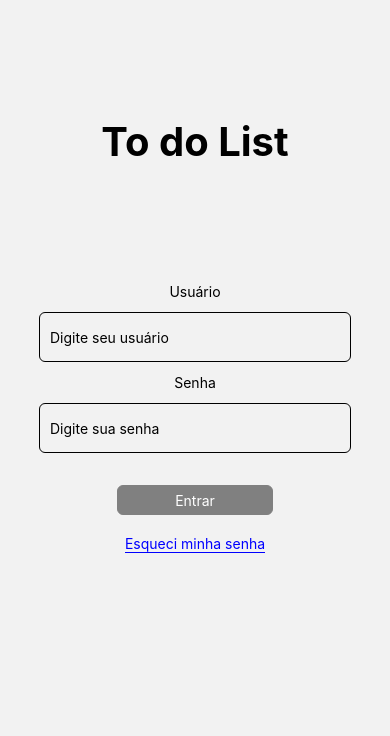
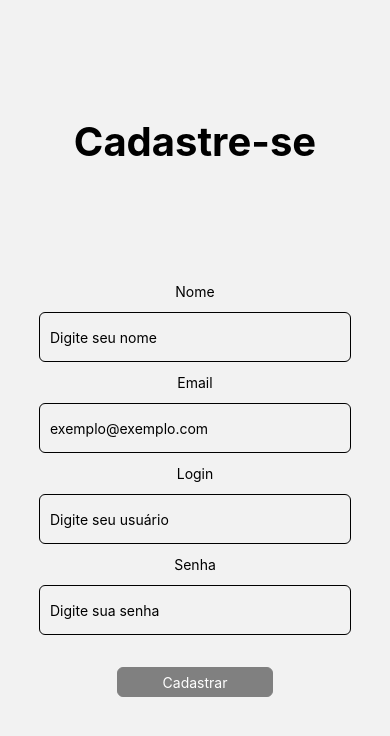
Before and after one commit to Will-Jacks/todolist-mobile, a React Native app: screen /Login in a window 390 px wide. Shown: the top 736 px of the page. Built offline with nearby package versions, Linux system fonts and the light colour scheme.

Commit message:
criação registro de usuário

```diff
--- a/App.js
+++ b/App.js
@@ -1,6 +1,5 @@
 import { NavigationContainer } from '@react-navigation/native';
 import MyStack from './routes/MyStack.js';
-import TabNav from './routes/TabNav.js';
 import { StatusBar } from 'expo-status-bar';
 
 
@@ -10,7 +9,6 @@ export default function App() {
     <NavigationContainer>
       <StatusBar style='dark' />
       <MyStack />
-
     </NavigationContainer>
   );
 }
--- a/routes/MyStack.js
+++ b/routes/MyStack.js
@@ -1,14 +1,18 @@
 import { createStackNavigator } from "@react-navigation/stack";
 import Login from "../src/screens/Login.js";
 import HomeScreen from "../src/screens/HomeScreen.js";
+import UserRegistration from "../src/screens/UserRegistration.js";
+import { UserRegistrationProvider } from "../src/components/context/LoginContext.js";
 const Stack = createStackNavigator();
 
 
 export default function MyStack() {
 
     return(
-        <Stack.Navigator>
-            <Stack.Screen name="Login" component={Login} options={{headerShown: false}}/>
-        </Stack.Navigator>
+        <UserRegistrationProvider>
+            <Stack.Navigator>
+                <Stack.Screen name="Login" component={UserRegistration} options={{headerShown: false}}/>
+            </Stack.Navigator>
+        </UserRegistrationProvider>
     );
 }
--- a/src/components/AppHeader/AppHeader.js
+++ b/src/components/AppHeader/AppHeader.js
@@ -1,11 +1,11 @@
 import { View, Text, StyleSheet } from "react-native";
 
 
-export default function AppHeader() {
+export default function AppHeader({ children }) {
 
     return (
         <View style={styles.containerHeader} >
-            <Text style={styles.title}>To do List</Text>
+            <Text style={styles.title}>{children}</Text>
         </View>
     )
 }
--- a/src/components/RenderTasks/RenderTasks.js
+++ b/src/components/RenderTasks/RenderTasks.js
@@ -3,7 +3,6 @@ import { useTaskContext } from "../context/TaskContext";
 import { FontAwesomeIcon } from "@fortawesome/react-native-fontawesome";
 import { faCheck, faTrash } from "@fortawesome/free-solid-svg-icons";
 import { StyleSheet } from "react-native";
-import { useState } from "react";
 
 export default function RenderTasks() {
     const { taskTitle, deleteTaskTitle, completed, setCompleted } = useTaskContext();
--- /dev/null
+++ b/src/components/context/LoginContext.js
@@ -0,0 +1,43 @@
+import { createContext, useContext, useState } from "react";
+import { TaskContext } from "./TaskContext";
+
+export const UserRegistrationContext = createContext();
+
+export const useUserRegistrationContext = () => {
+    return useContext(UserRegistrationContext);
+}
+
+class UserData {
+    constructor(username, password, name, email) {
+        this.username = username;
+        this.password = password;
+        this.name = name;
+        this.email = email;
+    }
+}
+
+export function UserRegistrationProvider({ children }) {
+
+    const [userLogin, setUserLogin] = useState('');
+    const [userPassword, setUserPassword] = useState('');
+    const [username, setUsername] = useState('');
+    const [email, setEmail] = useState('');
+
+    const userRegister = () => {
+        const newUser = new UserData(userLogin, userPassword, username, email);
+
+        console.log(newUser)
+        //Futura lógica de armazenamento do banco de dados
+    }
+
+    return (
+        <UserRegistrationContext.Provider value={{
+            userLogin, setUserLogin
+            , userPassword, setUserPassword
+            , username, setUsername
+            , email, setEmail, userRegister
+        }}>
+            {children}
+        </UserRegistrationContext.Provider>
+    )
+}
--- a/src/screens/HomeScreen.js
+++ b/src/screens/HomeScreen.js
@@ -16,7 +16,7 @@ export default function HomeScreen() {
                 <FormExibitionProvider>
 
                     <View style={styles.container}>
-                        <AppHeader />
+                        <AppHeader>To Do List</AppHeader>
                         <TaskHeader />
                         <RenderTasks />
                         <StatusBar style="auto" />
--- a/src/screens/Login.js
+++ b/src/screens/Login.js
@@ -2,12 +2,14 @@ import { View, Text, StyleSheet, TouchableOpacity } from "react-native"
 import { TextInput } from "react-native-gesture-handler"
 import AppHeader from "../components/AppHeader/AppHeader"
 
+
 export default function Login() {
+
 
 
     return (
         <View style={styles.container}>
-            <AppHeader />
+            <AppHeader>To Do List</AppHeader>
 
             <Text>Usuário</Text>
             <TextInput style={styles.input} placeholder="Digite seu usuário" />
@@ -21,6 +23,10 @@ export default function Login() {
 
             <TouchableOpacity style={styles.forgotPasswordContainer} >
                 <Text style={styles.forgotPasswordText} >Esqueci minha senha</Text>
+            </TouchableOpacity>
+
+            <TouchableOpacity style={styles.forgotPasswordContainer} >
+                <Text style={styles.forgotPasswordText} >Crie sua conta</Text>
             </TouchableOpacity>
         </View>
     )
@@ -64,7 +70,8 @@ const styles = StyleSheet.create({
     },
     forgotPasswordText: {
         color: 'blue',
-        borderBottomWidth: 1,
-        borderBottomColor: 'blue',
+        /* borderBottomWidth: 1,
+        borderBottomColor: 'blue', */
+        textDecorationLine: "underline"
     }
 })
--- /dev/null
+++ b/src/screens/UserRegistration.js
@@ -0,0 +1,83 @@
+import { View, Text, StyleSheet, TextInput, TouchableOpacity } from 'react-native';
+import { useUserRegistrationContext } from "../components/context/LoginContext";
+import AppHeader from '../components/AppHeader/AppHeader';
+export default function UserRegistration() {
+
+    const { userLogin, setUserLogin, userPassword, setUserPassword, username, setUsername, email, setEmail, userRegister } = useUserRegistrationContext();
+
+    const handleUserRegistration = () => {
+        userRegister();
+        setUserLogin('')
+        setUserPassword('')
+        setUsername('')
+        setEmail('')
+    }
+
+    return (
+        <View style={styles.container}>
+            <AppHeader>Cadastre-se</AppHeader>
+
+            <Text>Nome</Text>
+            <TextInput style={styles.input} placeholder="Digite seu nome" value={username} onChangeText={(e) => setUsername(e)} />
+
+            <Text>Email</Text>
+            <TextInput style={styles.input} placeholder="exemplo@exemplo.com" value={email} onChangeText={(e) => setEmail(e)} />
+
+            <Text>Login</Text>
+            <TextInput style={styles.input} placeholder="Digite seu usuário" value={userLogin} onChangeText={(e) => setUserLogin(e)} />
+
+            <Text>Senha</Text>
+            <TextInput style={styles.input} placeholder="Digite sua senha" textContentType="password" secureTextEntry={true} value={userPassword} onChangeText={(e) => setUserPassword(e)} />
+
+
+            <TouchableOpacity style={styles.loginTouchableOpacity} onPress={() => handleUserRegistration()}>
+                <Text style={styles.loginText}>Cadastrar</Text>
+            </TouchableOpacity>
+
+
+        </View>
+    )
+}
+
+const styles = StyleSheet.create({
+    container: {
+        justifyContent: 'center',
+        alignItems: 'center',
+        color: 'black',
+        fontSize: 24
+
+    },
+    input: {
+        height: 50,
+        width: "80%",
+        margin: 12,
+        borderWidth: 1,
+        borderRadius: 6,
+        padding: 10,
+    },
+    loginTouchableOpacity: {
+        height: 30,
+        width: "40%",
+        justifyContent: "center",
+        alignItems: "center",
+        alignSelf: "center",
+        borderWidth: 1,
+        borderStyle: "solid",
+        borderColor: "gray",
+        backgroundColor: "gray",
+        borderRadius: 6,
+        marginTop: 20
+    },
+    loginText: {
+        color: 'white'
+    },
+    forgotPasswordContainer: {
+        marginTop: 20
+    },
+    forgotPasswordText: {
+        color: 'blue',
+        /* borderBottomWidth: 1,
+        borderBottomColor: 'blue', */
+        textDecorationLine: "underline"
+    }
+})
```
